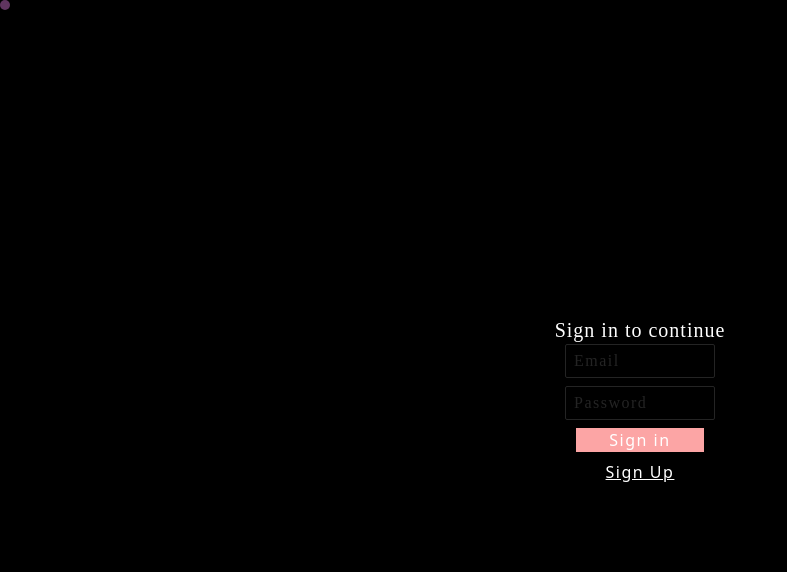
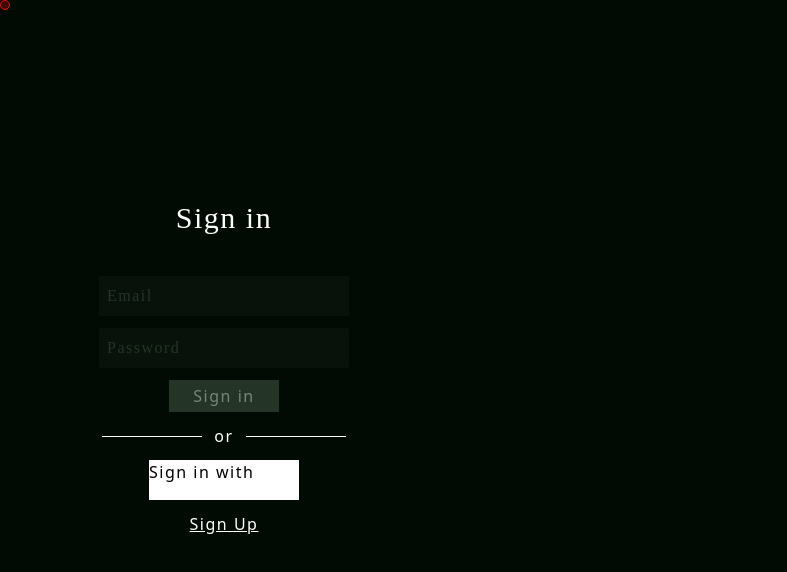
Before and after one commit to DAYusein211/West-side, a Next.js app in the folder website/: page /signIn in a window 1280 px wide. Shown: the top 572 px of the page, without its empty margins (0-787 px from the left). Built offline with nearby package versions, Linux system fonts and the light colour scheme; no server answers.

Commit message:
Change homepage (close #8)

```diff
--- a/website/app/api/auth/[...nextauth]/route.js
+++ b/website/app/api/auth/[...nextauth]/route.js
@@ -5,8 +5,7 @@ import NextAuth from 'next-auth/next';
 import  CredentialsProvider  from 'next-auth/providers/credentials';
 import bcrypt from 'bcryptjs'
 
-export const authOptions =
-{
+export const authOptions = {
     providers:
     [CredentialsProvider({name:'credentials', credentials: {},
     async authorize(credentials)
@@ -32,8 +31,6 @@ export const authOptions =
         console.log('Error: ', error);
     }
     }})],
-
-
 }
 const handler = NextAuth(authOptions)
 export {handler as GET, handler as POST}
--- a/website/app/globals.css
+++ b/website/app/globals.css
@@ -6,12 +6,12 @@
 ::selection
 {
     background:none;
-    color:rgb(96, 53, 96);
+    color:#FF0000;
 }
 :root
 {
-    overflow: hidden;
-    background-color: black;
+    overflow-x: hidden;
+    background-color: #010B03;
 }
 *
 {
@@ -22,17 +22,22 @@
 {
     cursor:none;
 }
+button
+{
+    cursor:none;
+}
 .cursor
 {
 
-    z-index: 1;
-    background-color: #603560;
+    z-index: 10000;
+    background-color: #ff00003b;
     pointer-events: none;
     position:absolute;
     width: 10px;
-    mix-blend-mode: difference;
     height: 10px;
     border-radius: 100%;
+    border: 1px solid #FF0000;
+
     transition: width .1s, height .1s;
 }
 
@@ -40,15 +45,15 @@
 {
     @apply self-center;
     font-weight: 100;
-    font-size: 16px;
-    color: white;
+    font-size: 24px;
+    color: #ffffff;
     opacity: 50%;
     transition-duration: 0.3s;
 }
 
 .link:hover
 {
-    color:rgb(96, 53, 96);
+    color:#FF0000;
     opacity:1;
 }
 
@@ -58,9 +63,15 @@
 
     font-family: 'Inria Serif', serif;
 }
-
+.line
+{
+    width: 100px;
+    height: 1px;
+    background-color: white;
+    color:rgba(255, 255, 255, 0.103);
+}
 input
 {
-
-   @apply w-[150px]  py-1 px-2 myFont bg-transparent focus:outline-none focus:border-[#242424]   border-solid border rounded-sm text-[#242424] border-[#242424] caret-[#242424] placeholder-[#242424];
+    background-color: rgba(255, 255, 255, 0.027);
+   @apply w-[250px] h-[40px] py-1 px-2 myFont focus:outline-none  rounded-sm text-white  caret-[#243527] placeholder-[#243527];
 }
--- a/website/app/signIn/page.jsx
+++ b/website/app/signIn/page.jsx
@@ -5,7 +5,7 @@ import { authOptions } from '../api/auth/[...nextauth]/route'
 export default async function Home() {
   const session = await getServerSession(authOptions)
   if(session)
-    redirect('/data')
+    redirect('/')
   return <main>
 
       <SignIn/>
--- a/website/components/home.jsx
+++ b/website/components/home.jsx
@@ -1,65 +1,62 @@
 'use client'
+import { useSession } from "next-auth/react"
 import Link from 'next/link'
-import { useEffect } from 'react';
 import gsap from 'gsap';
+import SignIn from './signIn';
+import Image from "next/image";
+import Close from '@/assets/close.svg'
+
 export default function Home()
 {
-    useEffect(() =>
+
+  const { data: session, status } = useSession();
+
+
+    window.addEventListener("click", (e) =>
   {
-    const handleMove = (e) =>
-    {
-      const { clientX, clientY } = e;
+      if(e.target.contains(document.querySelector(".pop-up")) && e.target !== document.querySelector(".pop-up"))
+      {
+        console.log("outside");
+        gsap.to(".pop-up",
+        {
+            left:-(window.innerWidth * 0.35),
+            opacity:1,
+            duration:0.2
+        })
+      }
+  })
 
-      const xOffset = -((clientX / window.innerWidth - 0.1) * 15) * 0.95;
-      const yOffset = -((clientY / window.innerHeight - 0.1) * 15) * 0.95;
 
-      gsap.to('.move1',
+
+  const handleClick = () =>
       {
-        x: xOffset * 1.1,
-        y: yOffset * 1.1,
-        duration:1,
-        ease:'power4.out'
-      });
-      gsap.to('.move2',
-      {
-        x: xOffset * .9,
-        y: yOffset * .9,
-        duration:1,
-        ease:'power4.out'
-      });
-      gsap.to('.move3',
-      {
-        x: xOffset,
-        y: yOffset,
-        duration:1,
 
-        ease:'power4.out'
-      });
-      gsap.to('.move4',
-      {
-        x: -xOffset,
-        y: -yOffset,
-        duration:1,
+        gsap.to(".pop-up",
+        {
+            left:0,
+            opacity:1,
+            duration:0.1
+        })
 
-        ease:'power4.out'
-      });
-    };
+      }
 
-    document.addEventListener('mousemove', handleMove);
-  }, []);
 
     return <div>
-            <div className=' w-screen flex justify-center h-[60px] relative top-14'>
-                <nav className=' effect w-[fit-content] h-[30px] flex  gap-4 pr-2 pl-2'>
+
+              <div className = "absolute pop-up opacity-0 blurred left-[-35vw] w-[35vw] h-[100vh] bg-[rgba(255, 255, 255, 1)] z-20 backdrop-blur-3xl"></div>
+              <div className = "absolute pop-up w-fit h-fit z-30 left-[-35vw]">
+                <SignIn/>
+              </div>
+              <div className=' w-screen flex justify-center h-[60px] relative top-10'>
+                <nav className=' effect w-[fit-content] h-[30px] flex  gap-8 pr-2 pl-2'>
                     <Link href={'/wallet'}  className = 'link'>Wallet</Link>
                     <Link href={'/transactions'} className = 'link'>Transactions</Link>
                     <Link href={'/insurance'} className = 'link' >Insurance</Link>
                 </nav>
             </div>
-            <div className='text-white relative top-[100px] left-10 w-fit h-[210px]'>
-                <div className = 'text-3xl w-fit'>MyWill</div>
-                <div className = 'relative top-[20px] w-[40vw] text-sm font-light'>Contrary to popular belief, Lorem Ipsum is not simply random text. It has roots in a piece of classical Latin literature from 45 BC, making it over 2000 years old. Richard McClintock.</div>
-                <Link href = '/signIn' className = 'effect relative top-[70px] text-[#3E3E3E] hover:bg-black hover:text-[#603560] hover:border-[#603560] duration-200 pr-4 pl-4 pt-2 pb-2 border-[#3E3E3E] border-[1px]'>Sign In</Link>
+            <div className='text-white relative top-[20vh] w-[100vw] h-[100px] flex items-center flex-col'>
+                <div className = 'relative w-[50%] text-center text-3xl'>Looking for somewhere to store your crypto? You might’ve found the right place</div>
+               {!(status == "authenticated") && (<button onClick = {handleClick} className = 'relative top-[50px] pr-10 pl-10 pt-2 pb-2 text-[#99D036] text-[20px] border-[1px] border-[#99D036] hover:border-[#FF0000] hover:text-[#FF0000] duration-200'>Sign In</button>)}
             </div>
         </div>
 
--- a/website/components/signIn.jsx
+++ b/website/components/signIn.jsx
@@ -3,8 +3,10 @@ import Link from "next/link";
 import { useState } from "react";
 import { signIn } from "next-auth/react";
 import { useRouter } from "next/navigation";
+
 export default function SignIn()
 {
+
     const [email, setEmail] = useState("");
     const [password, setPassword] = useState("");
     const [error, setError] = useState("");
@@ -17,36 +19,45 @@ export default function SignIn()
         try {
            const res = await signIn("credentials",
            {
-            email, password, redirect:false});
+                email, password, redirect:false
+           });
 
            if(res.error)
            {
                setError("Invalid password or username")
                 return;
             }
-           router.replace("data")
+           router.replace("");
         }
 
-            catch (error) {
+            catch (error)
+            {
 
-        }
+            }
     }
     return (
-    <div className="flex place-items-center h-screen  justify-center items-center flex-col" >
-        <div className="grid place-items-center ">
-            <h1 className = "myFont spacing text-white text-xl align-middle font-serif tracking-wider font-thin">
-                Sign in to continue
+
+    <div className="absolute flex justify-center w-[35vw] h-[100vh] z-10" >
+
+        <div className="relative mt-[200px] flex items-center flex-col w-fit h-fit">
+            <h1 className = "myFont spacing text-white text-3xl align-middle font-serif tracking-wider font-thin">
+                Sign in
             </h1>
-            <form className = "flex place-items-center flex-col gap-2" onSubmit={HandleSubmit}>
+            <form className = " relative top-[40px] flex items-center justify-center flex-col gap-3" onSubmit={HandleSubmit}>
                 <input type="text" onChange = {(e) => setEmail(e.target.value)} placeholder="Email"/>
                 <input type="text" onChange = {(e) => setPassword(e.target.value)} placeholder="Password"/>
-                <button className = "bg-red-300 text-white w-32 self-center">Sign in</button>
-                {error && <div className = "text-red-400 ">{error}</div>}
-
+                <button className = "bg-[#243527] text-[#758878] pr-6 pl-6 pt-1 pb-1 self-center hover:bg-[#758878] hover:text-white duration-200">Sign in</button>
+                {error && <div className = "text-[red]">{error}</div>}
+                <div className= "w-[100%] flex flex-row items-center justify-center gap-3">
+                    <div className = "line"></div> <div className = "text-white">or</div> <div className = "line"></div>
+                </div>
+                <div className= "w-[150px] bg-white h-[40px]">
+                    <div>Sign in with</div>
+                </div>
 
             <Link href = {"signUp"} className = "underline text-white"> Sign Up</Link>
             </form>
-            </div>
+        </div>
     </div>
         );
 }
--- a/website/components/signUp.jsx
+++ b/website/components/signUp.jsx
@@ -8,7 +8,7 @@ export default function SignUp()
     const [name, setName] = useState("");
     const [email, setEmail] = useState("");
     const [password, setPassword] = useState("");
-    const [error, setError] = useState("Invalid");
+    const [error, setError] = useState("");
     const router = useRouter();
 
     const handleSubmit = async (e) =>
@@ -30,7 +30,7 @@ export default function SignUp()
             {
                 const form = e.target;
                 form.reset();
-                router.push("../signIn")
+                router.push("/")
             }
             else
             {
```
